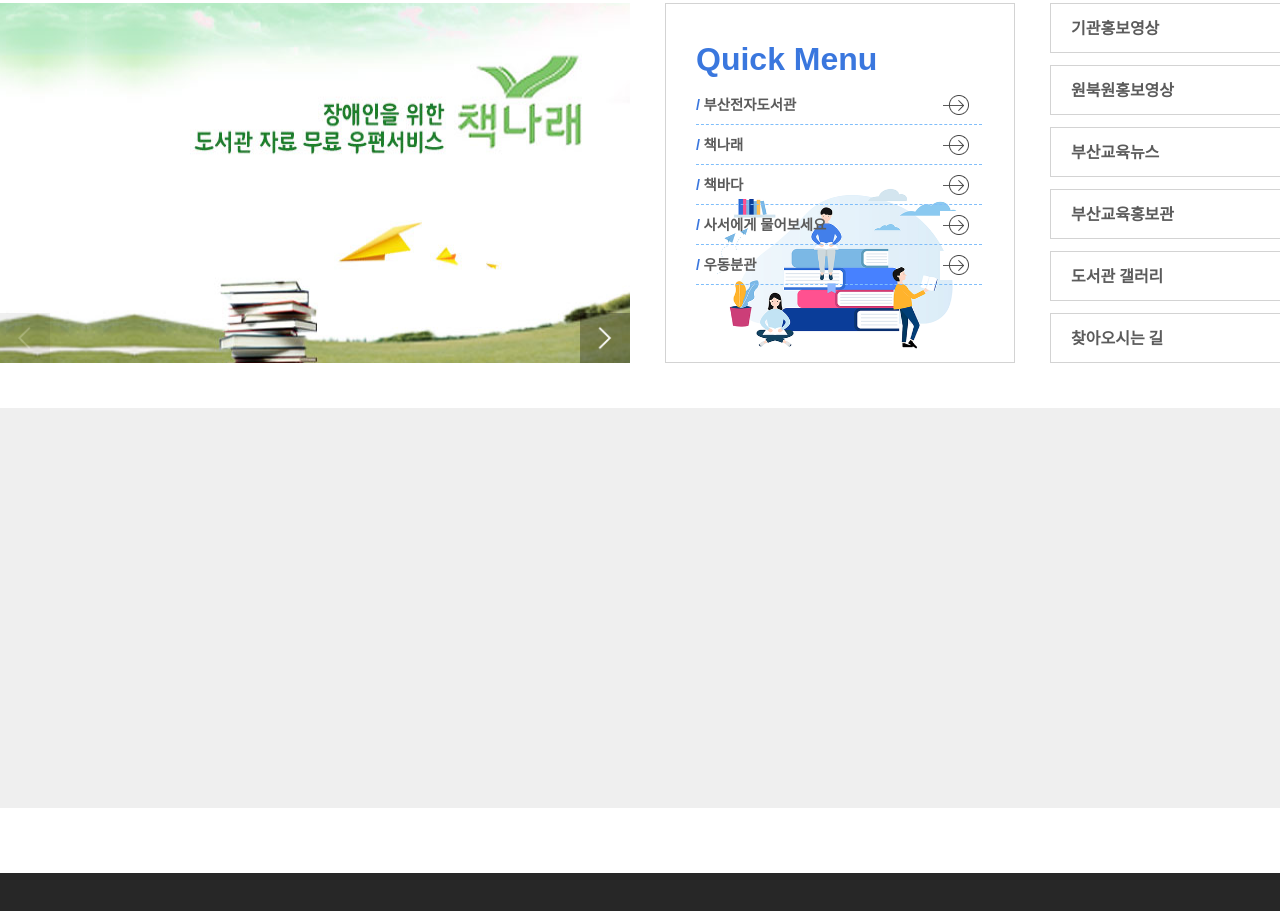
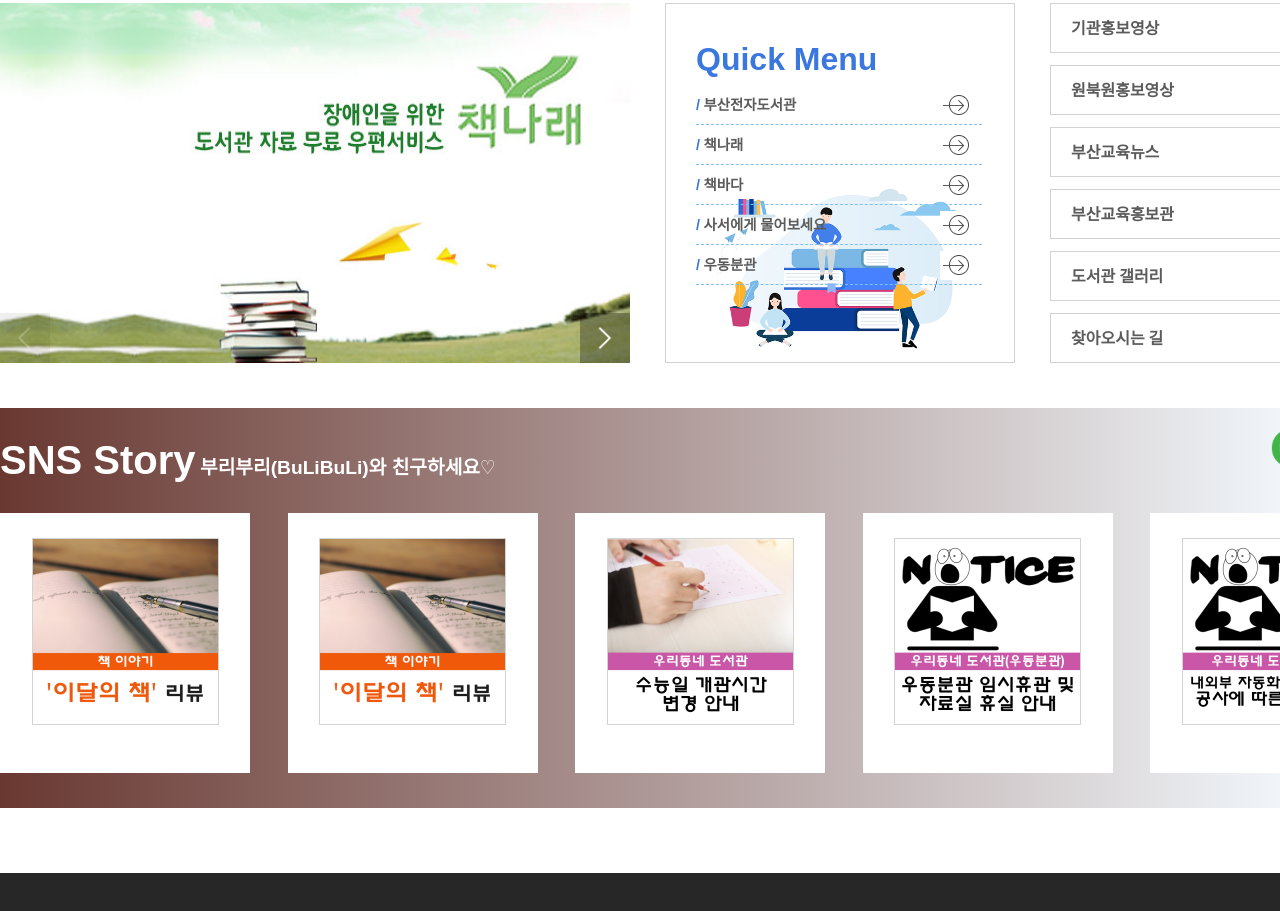
Before and after one commit to JinahFromBusan/haeundaelib, a plain HTML site: page index.html in a window 1280 px wide. Shown: the part 1317-2228 px from the top of the page. Drawn offline with Linux system fonts and the light colour scheme.

Commit message:
add sns story

```diff
--- a/index.html
+++ b/index.html
@@ -364,7 +364,26 @@
         </div>
       </div>
     </div>
-    <div id="sns_Story_back">
+  </div>
+  <div id="sns_Story_back">
+      <div class="sns_Story">
+        <div>
+          <em>SNS Story</em>
+          <span>부리부리(BuLiBuLi)와 친구하세요♡</span>
+        </div>
+        <div>
+          <img src="./image/naver_blog.png" alt="naver blog">
+          <img src="./image/facebook.png" alt="facebook">
+          <img src="./image/instagram.png" alt="instagram">
+        </div>
+        <div class="sns_constents">
+          <div><img src="./image/550521.png"></div>
+          <div><img src="./image/550522.png"></div>
+          <div><img src="./image/550523.png"></div>
+          <div><img src="./image/550524.png"></div>
+          <div><img src="./image/550525.png"></div>
+        </div>
+      </div>
   </div>
   <div id="banner_back"></div>
   <footer>
--- a/style.css
+++ b/style.css
@@ -534,13 +534,6 @@ header button:hover{
 .mb_right > div:hover hr{
   width: 40px;
 }
-
-/***** footer *****/
-footer{
-  width: 100%;
-  height: 210px;
-  background-color: #272727;
-}
 .mb_line2{
   display: flex;
   justify-content: space-between;
@@ -670,13 +663,82 @@ footer{
 }
 
 
-
+/***** SNS Story *****/
 #sns_Story_back{
   width: 100%;
   height: 400px;
-  background-color: #EFEFEF;
+  /* background-color: #F0F5F9; */
+  background: linear-gradient(90deg, #693831, #F0F5F9);
 }
+.sns_Story{
+  width: 1400px;
+  height: 100%;
+  margin: 0 auto;
+  position: relative;
+}
+.sns_Story > div:first-child{
+  position: absolute;
+  left: 0;
+  top: 20px;
+  color: #FFF;
+  font-weight: bold;
+}
+.sns_Story em{
+  font-size: 2.5em;
+  font-style: normal;
+}
+.sns_Story span{
+  font-size: 1.2em;
+}
+.sns_Story > div:nth-child(2){
+  position: absolute;
+  right: 0;
+  top: 20px;
+}
+.sns_Story > div:nth-child(2) img{
+  width: 40px;
+  height: 40px;
+}
+.sns_Story > div:nth-child(2) img:hover{
+  cursor: pointer;
+  animation: shake .5s alternate;
+}
+@keyframes shake{
+	0%{	transform: rotate(0deg);}
+	25%{	transform: rotate(-20deg);}
+	50%{	transform: rotate(20deg);}
+	75%{	transform: rotate(0deg);}
+	100%{	transform: rotate(20deg);}
+}
+.sns_Story > div:nth-child(3){
+  width: 1400px;
+  height: 260px;
+  position: absolute;
+  bottom: 35px;
+  display: flex;
+  justify-content: space-between;
+  z-index: 99;
+}
+.sns_Story > div:nth-child(3) > div{
+  width: 250px;
+  height: 100%;
+  background-color: #FFF;
+  text-align: center;
+}
+.sns_Story > div:nth-child(3) > div img{
+  margin-top: 25px;
+  border: 1px solid lightgray;
+}
+
+
+/***** 배너모음 *****/
 #banner_back{
   width: 100%;
   height: 65px;
 }
+/***** footer *****/
+footer{
+  width: 100%;
+  height: 210px;
+  background-color: #272727;
+}
```
Also changed, not shown: image/facebook.png (added), image/instagram.png (added), image/naver_blog.png (added).
